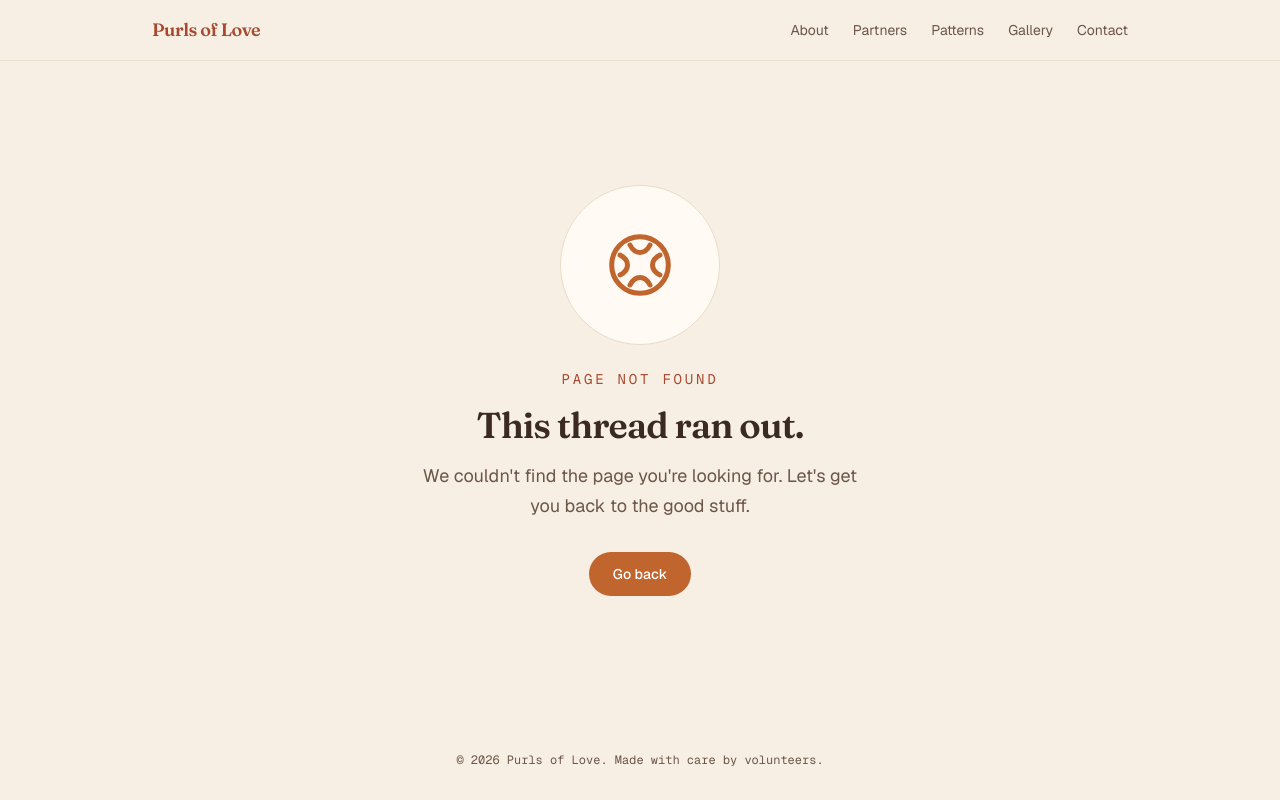
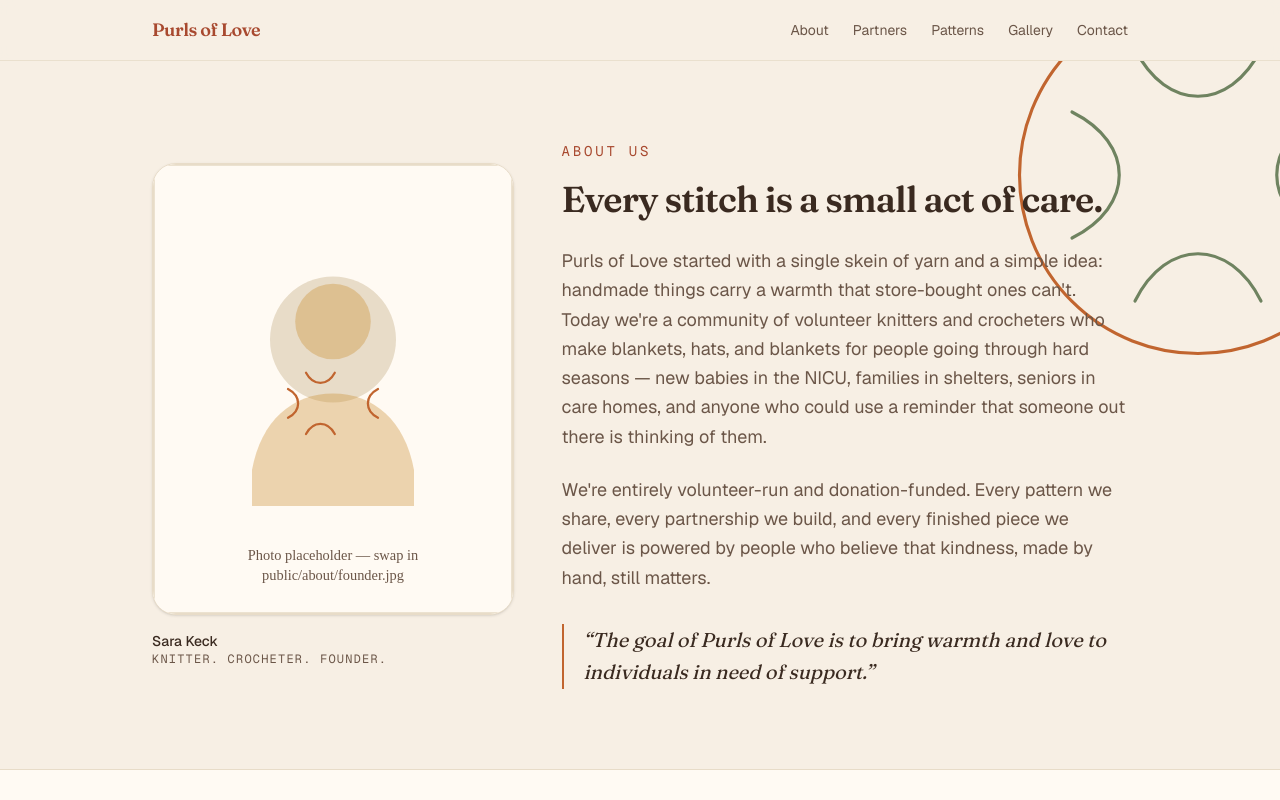
Before and after one commit to elsjeslothower/purls-of-love, a Next.js app: page /purls-of-love/ in a window 1280 px wide. Before the commit this address had no page. Shown: the top 800 px of the page. Built offline with nearby package versions, Linux system fonts and the light colour scheme.

Commit message:
Non-custom domain route handling

```diff
--- a/next.config.ts
+++ b/next.config.ts
@@ -1,8 +1,10 @@
 import type { NextConfig } from "next";
+import { basePath } from "./src/lib/basePath";
 
 const nextConfig: NextConfig = {
   output: "export",
   trailingSlash: true,
+  basePath,
   images: {
     unoptimized: true,
   },
--- a/src/app/layout.tsx
+++ b/src/app/layout.tsx
@@ -1,6 +1,7 @@
 import type { Metadata } from "next";
 import { Geist, Geist_Mono, Fraunces } from "next/font/google";
 import { site } from "@/content/site";
+import { basePath } from "@/lib/basePath";
 import "./globals.css";
 
 const geistSans = Geist({
@@ -34,7 +35,7 @@ export const metadata: Metadata = {
     type: "website",
   },
   icons: {
-    icon: [{ url: "/favicon.svg", type: "image/svg+xml" }],
+    icon: [{ url: `${basePath}/favicon.svg`, type: "image/svg+xml" }],
   },
 };
 
--- a/src/components/About.tsx
+++ b/src/components/About.tsx
@@ -1,4 +1,5 @@
 import { site } from "@/content/site";
+import { basePath } from "@/lib/basePath";
 
 export default function About() {
   const t = site.about;
@@ -26,7 +27,7 @@ export default function About() {
           <div className="overflow-hidden rounded-3xl border border-border bg-surface shadow-sm">
             {/* eslint-disable-next-line @next/next/no-img-element */}
             <img
-              src={t.photo}
+              src={`${basePath}${t.photo}`}
               alt={t.photoAlt}
               className="aspect-[4/5] w-full object-cover"
             />
--- a/src/components/Nav.tsx
+++ b/src/components/Nav.tsx
@@ -2,6 +2,7 @@
 
 import { useState } from "react";
 import { site } from "@/content/site";
+import { basePath } from "@/lib/basePath";
 import { MenuIcon, CloseIcon } from "./icons";
 
 export default function Nav() {
@@ -10,14 +11,14 @@ export default function Nav() {
   return (
     <header className="animate-fade-in-down sticky top-0 z-50 border-b border-border/80 bg-background/90 backdrop-blur">
       <nav className="mx-auto flex max-w-5xl items-center justify-between px-6 py-4">
-        <a href="/" className="font-display text-lg font-semibold tracking-tight text-clay">
+        <a href={`${basePath}/`} className="font-display text-lg font-semibold tracking-tight text-clay">
           {site.orgName}
         </a>
         <div className="flex items-center gap-2 sm:gap-6">
           <ul className="hidden gap-6 text-sm text-foreground-muted sm:flex">
             {site.nav.links.map((link) => (
               <li key={link.href}>
-                <a href={link.href} className="transition-colors hover:text-clay">
+                <a href={`${basePath}${link.href}`} className="transition-colors hover:text-clay">
                   {link.label}
                 </a>
               </li>
@@ -40,7 +41,7 @@ export default function Nav() {
           {site.nav.links.map((link) => (
             <li key={link.href}>
               <a
-                href={link.href}
+                href={`${basePath}${link.href}`}
                 onClick={() => setMenuOpen(false)}
                 className="block rounded-lg px-2 py-2 transition-colors hover:bg-surface hover:text-clay"
               >
--- /dev/null
+++ b/src/lib/basePath.ts
@@ -0,0 +1,8 @@
+// GitHub Pages serves this project site under /purls-of-love/, not the domain
+// root, so next.config.ts sets `basePath` to match. Next.js auto-applies that to
+// next/link and next/router, but NOT to plain <a>/<img> tags or metadata icon
+// URLs — those need this prefix added by hand wherever they appear.
+//
+// If a custom domain is ever set up at the root (see public/CNAME), set this
+// back to "" and remove `basePath` from next.config.ts.
+export const basePath = "/purls-of-love";
```
